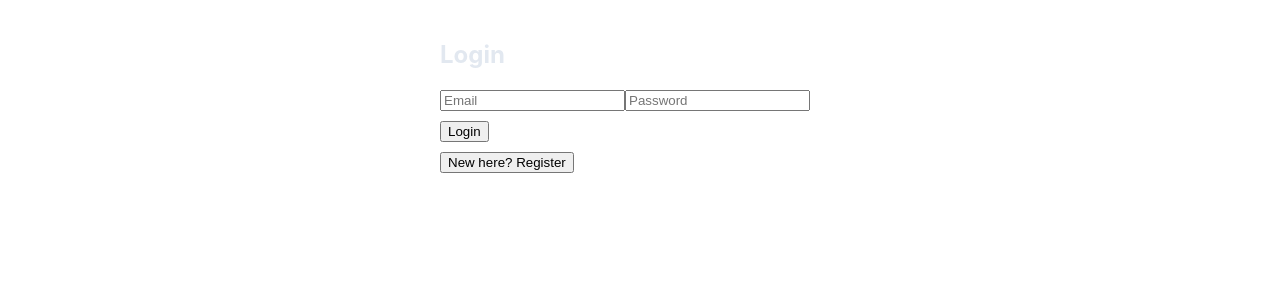
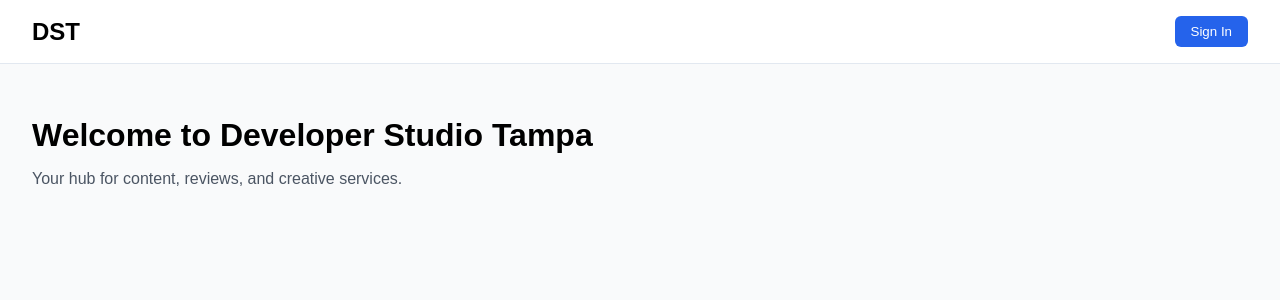
Before and after one commit to DevStudioTampa/devstudiotampa.github.io, a React (Create React App) app: page / in a window 1280 px wide. Shown: the top 300 px of the page. Built offline with nearby package versions, Linux system fonts and the light colour scheme; no server answers.

Commit message:
Add styled header layout with DST logo

```diff
--- a/src/DeveloperStudioLayout.jsx
+++ b/src/DeveloperStudioLayout.jsx
@@ -1,6 +1,17 @@
+// src/DeveloperStudioLayout.jsx
 import React from "react";
-import Login from "./Login";
+import Header from "./Header";
 
 export default function DeveloperStudioLayout() {
-	return <Login />;
+  return (
+    <div style={{ fontFamily: "Arial, sans-serif", backgroundColor: "#f9fafb", minHeight: "100vh" }}>
+      <Header />
+      <main style={{ padding: "2rem" }}>
+        <h1 style={{ fontSize: "2rem", fontWeight: "600", marginBottom: "1rem" }}>Welcome to Developer Studio Tampa</h1>
+        <p style={{ color: "#4b5563" }}>
+          Your hub for content, reviews, and creative services.
+        </p>
+      </main>
+    </div>
+  );
 }
--- /dev/null
+++ b/src/header.jsx
@@ -0,0 +1,34 @@
+// src/Header.jsx
+import React from "react";
+
+const Header = () => {
+  return (
+    <header style={{
+      display: "flex",
+      justifyContent: "space-between",
+      alignItems: "center",
+      padding: "1rem 2rem",
+      backgroundColor: "#ffffff",
+      borderBottom: "1px solid #e2e8f0",
+      position: "sticky",
+      top: 0,
+      zIndex: 1000
+    }}>
+      <div style={{ fontWeight: "bold", fontSize: "1.5rem", fontFamily: "Arial, sans-serif", color: "#000" }}>
+        DST
+      </div>
+      <button style={{
+        backgroundColor: "#2563eb",
+        color: "#fff",
+        border: "none",
+        padding: "0.5rem 1rem",
+        borderRadius: "0.375rem",
+        cursor: "pointer"
+      }}>
+        Sign In
+      </button>
+    </header>
+  );
+};
+
+export default Header;
```
